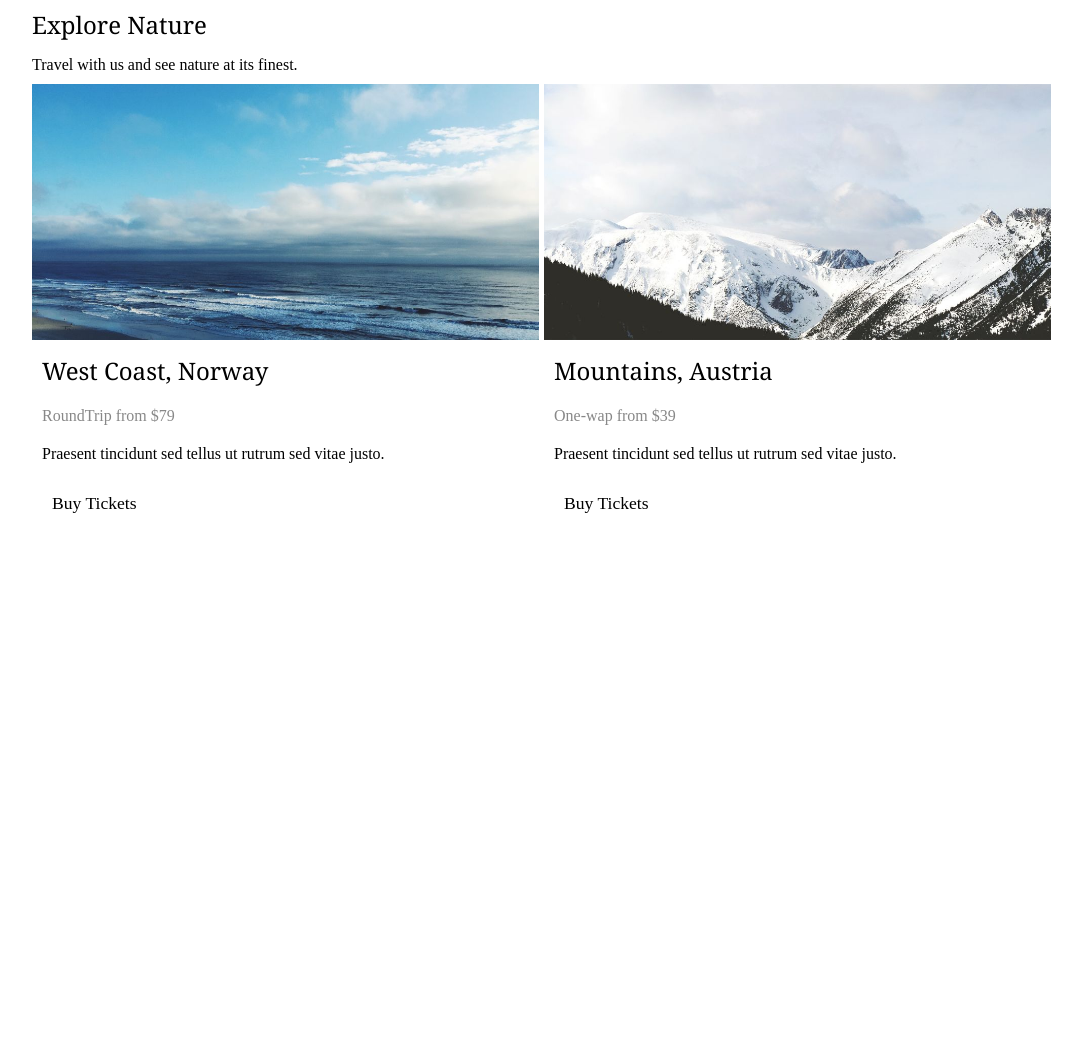
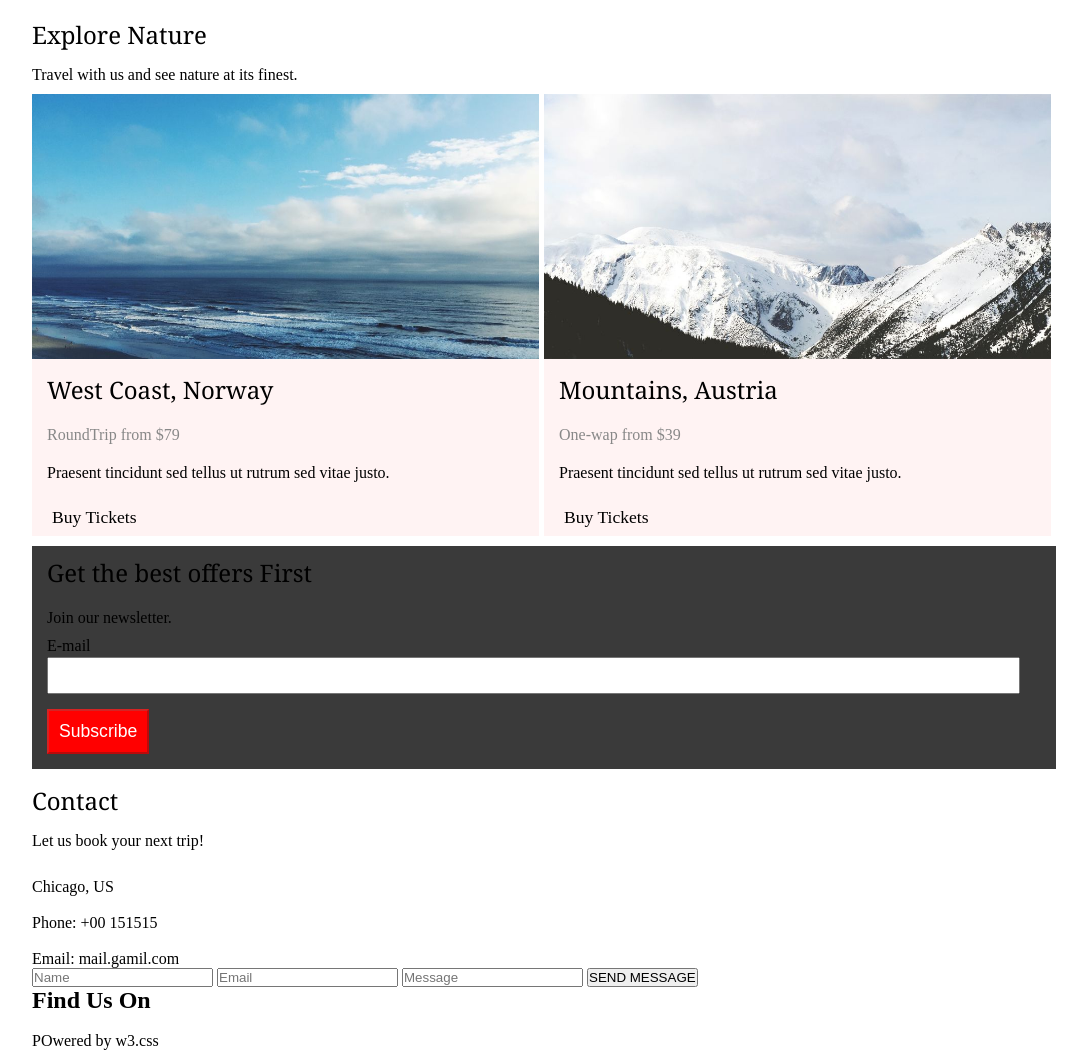
Before and after one commit to vLcGomes/General-Front-End-Projects, a plain HTML site: page projetoEstagio/index.html in a window 1280 px wide. Shown: the part 1122-2182 px from the top of the page, without its empty margins (96-1183 px from the left). Before the commit the page ends 1643 px from the top, so only its background shows below. Drawn offline with Linux system fonts and the light colour scheme.

Commit message:
HTML Finalizado

```diff
--- a/projetoEstagio/index.html
+++ b/projetoEstagio/index.html
@@ -50,6 +50,8 @@
         <img class='four-by-four' alt="Eifeel tower" src="imagens/paris.jpg">
       </div>
     </div>
+  </section>
+  <section id="section-3">
     <h1 class='titles'>Explore Nature</h1>
     <p class='subtitles'>Travel with us and see nature at its finest.</p>
     <div class='norway-austria'>
@@ -69,6 +71,32 @@
       </div>
     </div>
   </section>
+  <section id="section-4">
+    <div id="email-case">
+      <h1 class='titles inside'>Get the best offers First</h1>
+      <p class='inside'>Join our newsletter.</p>
+      <label id='email-label' class="inside">E-mail</label>
+      <input id='email-field' name='e-mail' type="e-mail">
+      <button class='adjust' disabled>Subscribe</button>
+    </div>
+    <footer>
+      <h1 class="titles">Contact</h1>
+      <p class="subtitles">Let us book your next trip!</p>
+      <img>
+      <p>Chicago, US</p>
+      <img>
+      <p>Phone: +00 151515</p>
+      <img>
+      <p>Email: mail.gamil.com</p>
+      <input id='name' placeholder='Name' type="text">
+      <input id='email' placeholder='Email' type='email'>
+      <input id="msg" placeholder="Message" type='text'>
+      <button>SEND MESSAGE</button>
+      <h1>Find Us On</h1>
+      <img><img><img><img><img><img>
+      <p>POwered by w3.css</p>
+    </footer>
+  </section>
 
 </body>
 </html>
--- a/projetoEstagio/styles.css
+++ b/projetoEstagio/styles.css
@@ -188,10 +188,10 @@ a {
   padding-bottom: 10px;
 }
 
-#section-2 {
+#section-2, #section-3 , #section-4 {
   max-width: 80%;;
   width: 80%;
-  /* padding: 0 250px; */
+  height: auto;
   margin: 10px auto;
 }
 
@@ -224,7 +224,7 @@ a {
   width: 100%;
   height: auto;
   margin-right: 5px;
-  background: white
+  background: rgb(255, 243, 243)
 }
 
 #norway > img, #austria > img {
@@ -233,7 +233,7 @@ a {
 }
 
 .inside {
-  padding-left: 10px;
+  padding-left: 15px;
   padding-top: 10px;
   padding-bottom: 10px;
 }
@@ -244,6 +244,30 @@ a {
 
 .pad {
   font-size: 1.1rem;
-  padding-left: 20px;
-  padding-top: 20px;
+  padding: 15px 0 20px 20px;
 }
+
+#email-case {
+  background: rgb(58, 58, 58);
+  height: auto;
+}
+
+#email-field {
+  width: 95%;
+  padding: 5px;
+  font-size: 20px;
+  margin: 2px 10px 15px 15px;
+}
+
+#email-label {
+  width: 100%;
+}
+
+.adjust {
+  margin-left: 15px;
+  margin-bottom: 15px;
+  padding: 10px;
+  background: red;
+  color: white;
+  font-size: 1.1rem;
+}
```
